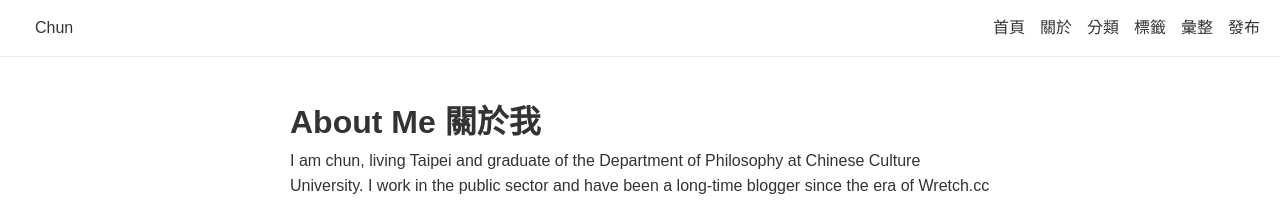
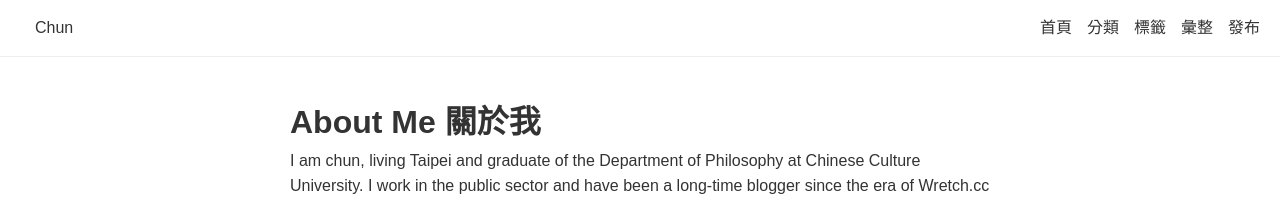
Before and after one commit to chunslifestyle/chunslifestyle.github.io, a Jekyll site: the page built from about.md, in a window 1280 px wide. Shown: the top 203 px of the page. Built offline with Jekyll 4.4.1, drawn with Linux system fonts in a browser that asks for light colours.

Commit message:
Update default.html

```diff
--- a/_layouts/default.html
+++ b/_layouts/default.html
@@ -25,11 +25,10 @@ a.article-link{display:block;margin:5px 0;text-decoration:none;color:#007acc;fon
   <div class="nav-toggle" onclick="toggleNav()">☰</div>
  <div class="nav-links">
   <a href="/">首頁</a>
-  <a href="/about.html">關於</a>
   <a href="/categories/">分類</a>
-  <a href="/tags/">標籤</a>
-  <a href="/archives.html">彙整</a>
-  <a href="/new-post.html">發布</a>
+<a href="/tags/">標籤</a>
+<a href="/archives.html">彙整</a>
+<a href="/new-post.html">發布</a>
 </div>
 </div>
 <div class="container">{{ content }}</div>
```
